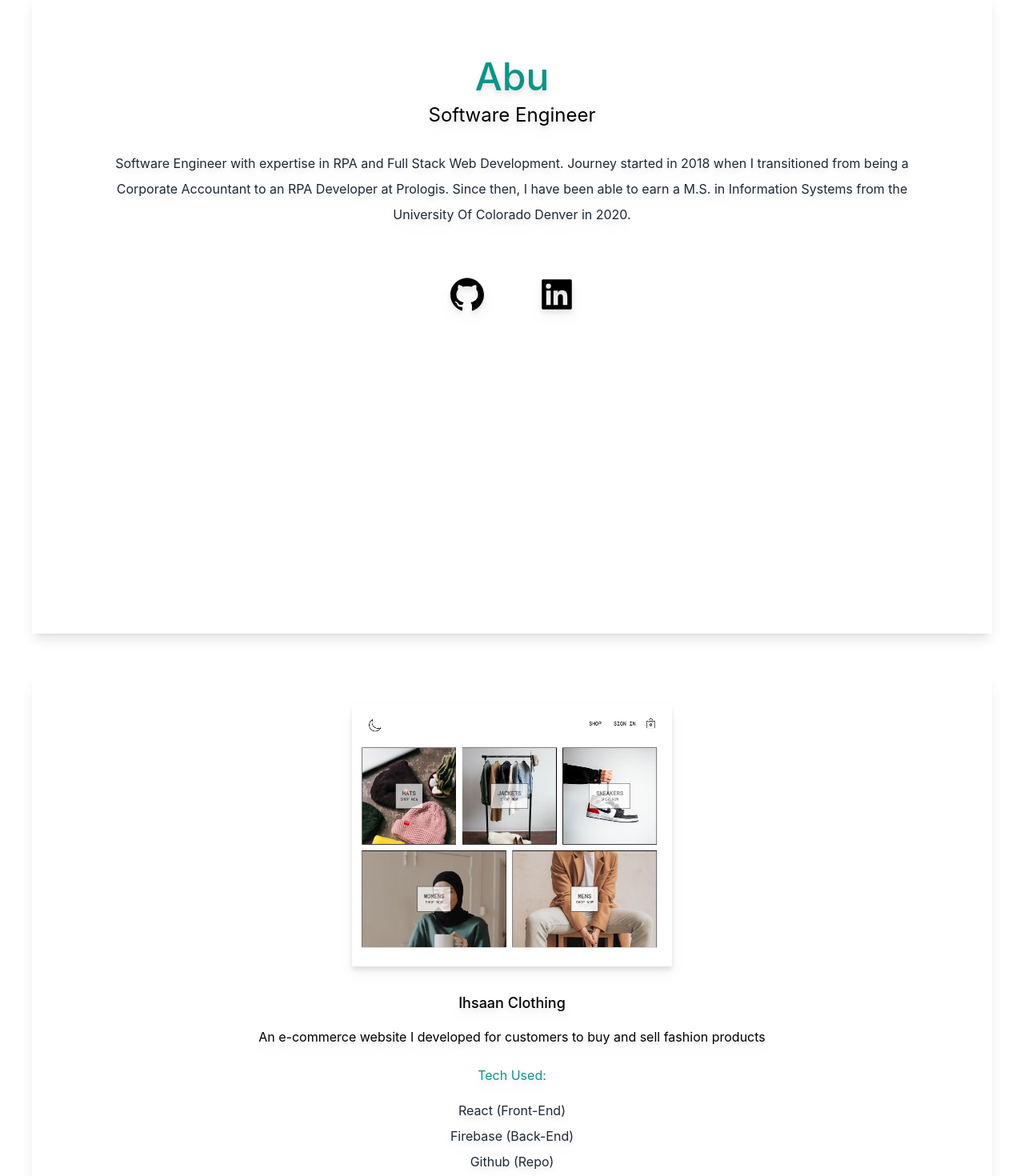
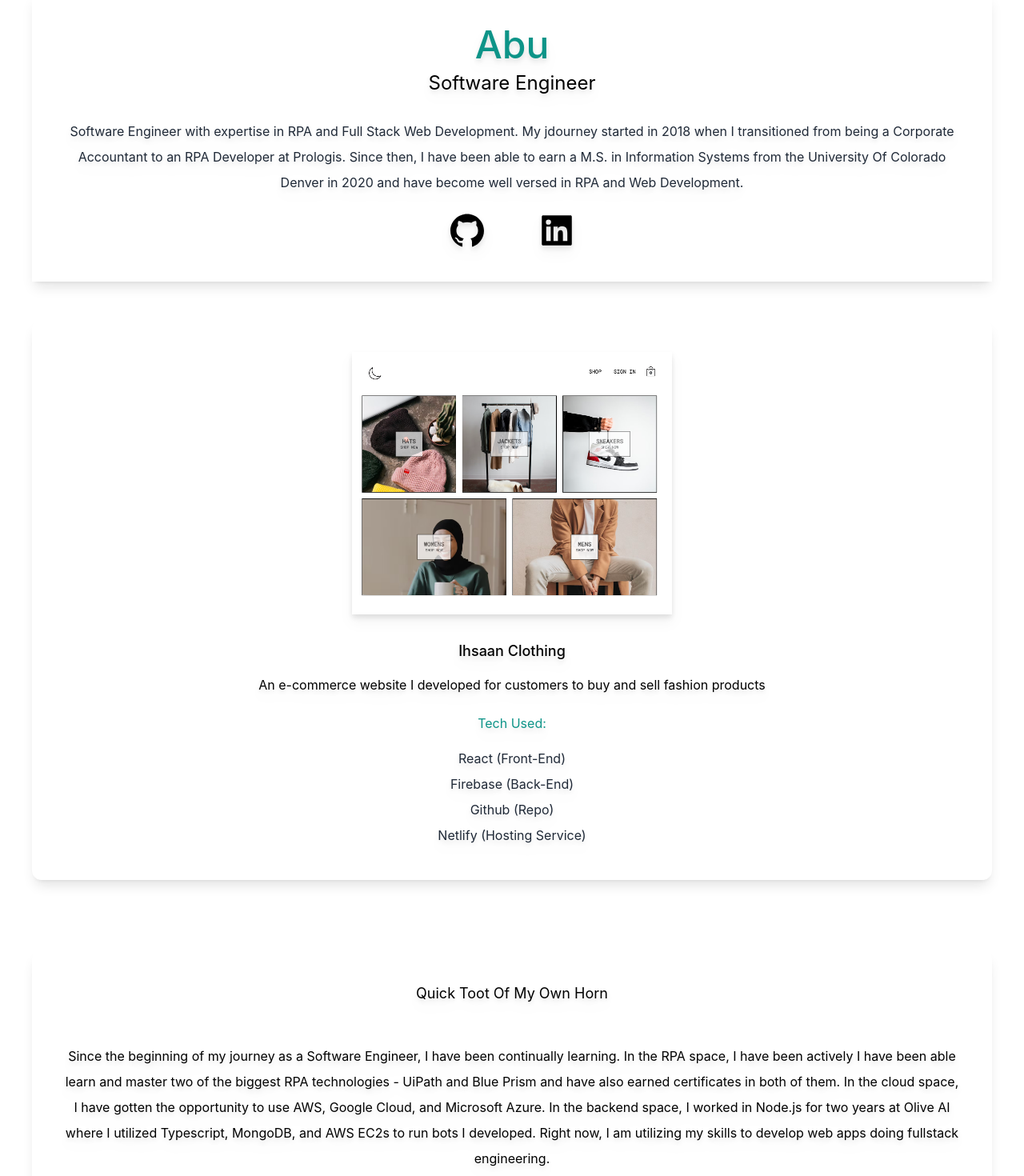
Before and after one commit to abu-jeylani/portfolio, a Next.js app: page / in a window 1280 px wide. Shown: the part 160-1630 px from the top of the page at 80% size. Built offline with nearby package versions, Linux system fonts and the light colour scheme.

Commit message:
fixing margins

```diff
--- a/pages/index.js
+++ b/pages/index.js
@@ -45,16 +45,17 @@ export default function Home() {
             </li>
           </ul>
         </nav>
-        <section className=" min-h-screen text-center drop-shadow-lg shadow-lg p-10 ">
-          <div className="text-center p-10">
+        <section className="  drop-shadow-lg shadow-lg p-10 ">
+          <div className="text-center">
             <h2 className="text-5xl text-teal-600 font-medium">Abu </h2>
             <h3 className="text-2xl py-2">Software Engineer</h3>
             <p className="text-md py-5 leading-8 text-gray-800">
               Software Engineer with expertise in RPA and Full Stack Web
-              Development. Journey started in 2018 when I transitioned from
+              Development. My jdourney started in 2018 when I transitioned from
               being a Corporate Accountant to an RPA Developer at Prologis.
               Since then, I have been able to earn a M.S. in Information Systems
-              from the University Of Colorado Denver in 2020.
+              from the University Of Colorado Denver in 2020 and have become
+              well versed in RPA and Web Development.
             </p>
           </div>
           <div className="text-5xl flex justify-center gap-16">
@@ -97,20 +98,19 @@ export default function Home() {
           </div>
         </section>
         <section className="py-10 text-center drop-shadow-lg shadow-lg p-10 rounded-xl my-10  dark:bg-white flex-1">
-          <h1 className=" text-center text-lg mb-10">
-            Quick Toot Of My Own Horn
-          </h1>
+          <h1 className="text-lg mb-10">Quick Toot Of My Own Horn</h1>
           <div>
             <p className="text-md py-2 leading-8 text-black-800 dark:text-black-200">
               Since the beginning of my journey as a Software Engineer, I have
-              been continually learning. In the RPA space, I have been able to
-              learn and master two of the biggest RPA technologies - UiPath and
-              Blue Prism and earned certificates in both of them. In the cloud
-              space, I have gotten the opportunity to use AWS, Google Cloud, and
-              Microsoft Azure. In the backend space, I have worked in Node.js
-              for two years at Olive AI using Typescript, MongoDB, and AWS EC2s
-              to run bots I developed. Now, I am developing web apps doing
-              fullstack engineering.
+              been continually learning. In the RPA space, I have been actively
+              I have been able learn and master two of the biggest RPA
+              technologies - UiPath and Blue Prism and have also earned
+              certificates in both of them. In the cloud space, I have gotten
+              the opportunity to use AWS, Google Cloud, and Microsoft Azure. In
+              the backend space, I worked in Node.js for two years at Olive AI
+              where I utilized Typescript, MongoDB, and AWS EC2s to run bots I
+              developed. Right now, I am utilizing my skills to develop web apps
+              doing fullstack engineering.
             </p>
           </div>
         </section>
```
